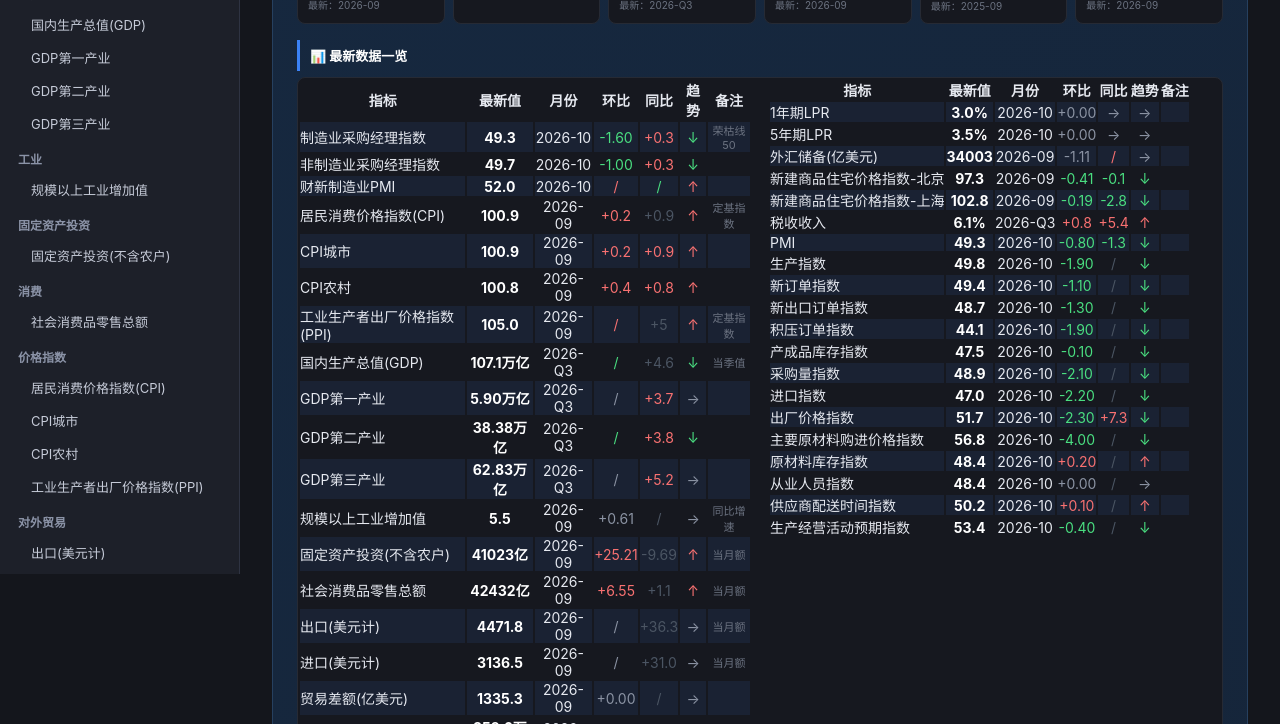
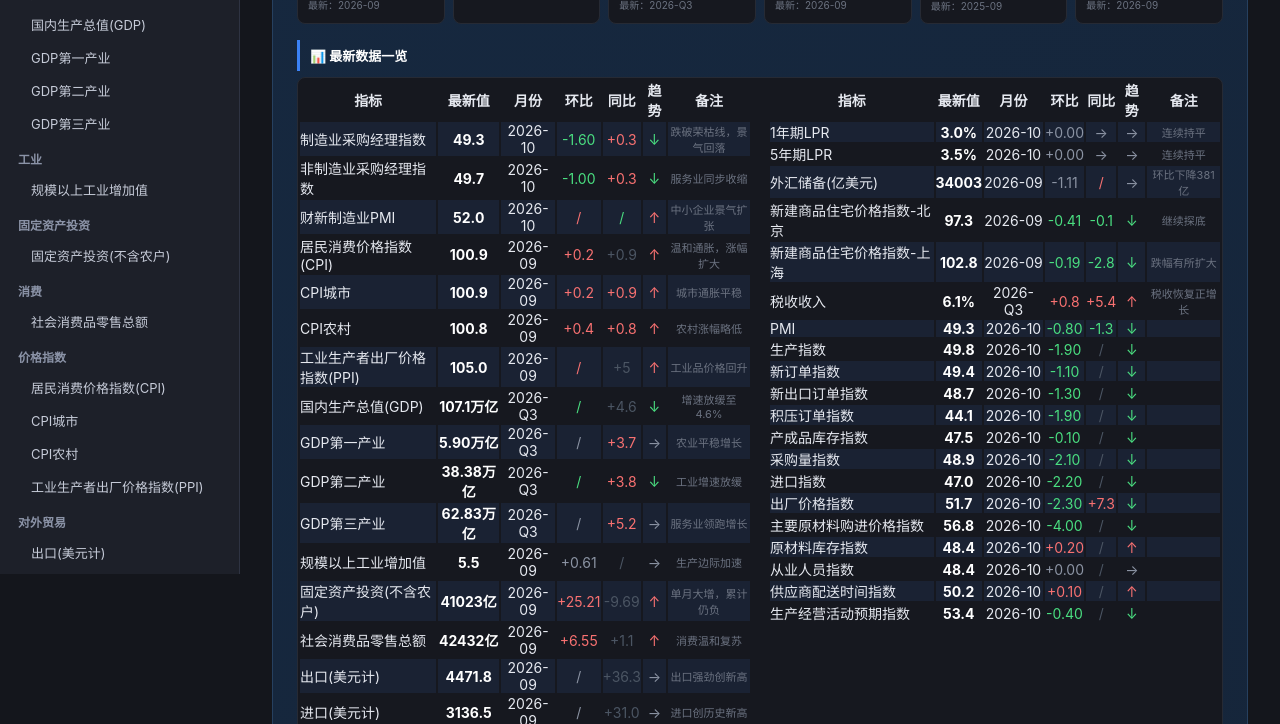
Before and after one commit to zhuqiao2026/macro-dashboard, a plain HTML site: page index.html in a window 1280 px wide. Shown: the part 228-952 px from the top of the page. Drawn offline with nearby package versions, Linux system fonts and the light colour scheme; animation ran at ten frames a second.

Commit message:
v3.28: 备注加一句话解读

```diff
--- a/index.html
+++ b/index.html
@@ -170,35 +170,35 @@
 <div class="ov"><h2 class="sec-h">📊 最新数据一览</h2><div class="ovt" style="display:flex;gap:16px;max-height:none;overflow:visible">
 <div style="flex:1"><table class="ov-table">
 <thead><tr><th>指标</th><th>最新值</th><th>月份</th><th>环比</th><th>同比</th><th>趋势</th><th>备注</th></tr></thead><tbody>
-<tr class="hl"><td>制造业采购经理指数</td><td style="font-weight:700;color:#fff">49.3</td><td>2026-10</td><td class="dn">-1.60</td><td class="up">+0.3</td><td class="dn" style="font-size:14px">↓</td><td style="color:#6b7280;font-size:11px">荣枯线50</td></tr>
-<tr><td>非制造业采购经理指数</td><td style="font-weight:700;color:#fff">49.7</td><td>2026-10</td><td class="dn">-1.00</td><td class="up">+0.3</td><td class="dn" style="font-size:14px">↓</td><td style="color:#6b7280;font-size:11px"></td></tr>
-<tr class="hl"><td>财新制造业PMI</td><td style="font-weight:700;color:#fff">52.0</td><td>2026-10</td><td class="up">/</td><td class="dn">/</td><td class="up" style="font-size:14px">↑</td><td style="color:#6b7280;font-size:11px"></td></tr>
-<tr><td>居民消费价格指数(CPI)</td><td style="font-weight:700;color:#fff">100.9</td><td>2026-09</td><td class="up">+0.2</td><td style="color:#4b5563">+0.9</td><td class="up" style="font-size:14px">↑</td><td style="color:#6b7280;font-size:11px">定基指数</td></tr>
-<tr class="hl"><td>CPI城市</td><td style="font-weight:700;color:#fff">100.9</td><td>2026-09</td><td class="up">+0.2</td><td class="up">+0.9</td><td class="up" style="font-size:14px">↑</td><td style="color:#6b7280;font-size:11px"></td></tr>
-<tr><td>CPI农村</td><td style="font-weight:700;color:#fff">100.8</td><td>2026-09</td><td class="up">+0.4</td><td class="up">+0.8</td><td class="up" style="font-size:14px">↑</td><td style="color:#6b7280;font-size:11px"></td></tr>
-<tr class="hl"><td>工业生产者出厂价格指数(PPI)</td><td style="font-weight:700;color:#fff">105.0</td><td>2026-09</td><td class="up">/</td><td style="color:#4b5563">+5</td><td class="up" style="font-size:14px">↑</td><td style="color:#6b7280;font-size:11px">定基指数</td></tr>
-<tr><td>国内生产总值(GDP)</td><td style="font-weight:700;color:#fff">107.1万亿</td><td>2026-Q3</td><td class="dn">/</td><td style="color:#4b5563">+4.6</td><td class="dn" style="font-size:14px">↓</td><td style="color:#6b7280;font-size:11px">当季值</td></tr>
-<tr class="hl"><td>GDP第一产业</td><td style="font-weight:700;color:#fff">5.90万亿</td><td>2026-Q3</td><td class="fl">/</td><td class="up">+3.7</td><td class="fl" style="font-size:14px">→</td><td style="color:#6b7280;font-size:11px"></td></tr>
-<tr><td>GDP第二产业</td><td style="font-weight:700;color:#fff">38.38万亿</td><td>2026-Q3</td><td class="dn">/</td><td class="up">+3.8</td><td class="dn" style="font-size:14px">↓</td><td style="color:#6b7280;font-size:11px"></td></tr>
-<tr class="hl"><td>GDP第三产业</td><td style="font-weight:700;color:#fff">62.83万亿</td><td>2026-Q3</td><td class="fl">/</td><td class="up">+5.2</td><td class="fl" style="font-size:14px">→</td><td style="color:#6b7280;font-size:11px"></td></tr>
-<tr><td>规模以上工业增加值</td><td style="font-weight:700;color:#fff">5.5</td><td>2026-09</td><td class="fl">+0.61</td><td style="color:#4b5563">/</td><td class="fl" style="font-size:14px">→</td><td style="color:#6b7280;font-size:11px">同比增速</td></tr>
-<tr class="hl"><td>固定资产投资(不含农户)</td><td style="font-weight:700;color:#fff">41023亿</td><td>2026-09</td><td class="up">+25.21</td><td style="color:#4b5563">-9.69</td><td class="up" style="font-size:14px">↑</td><td style="color:#6b7280;font-size:11px">当月额</td></tr>
-<tr><td>社会消费品零售总额</td><td style="font-weight:700;color:#fff">42432亿</td><td>2026-09</td><td class="up">+6.55</td><td style="color:#4b5563">+1.1</td><td class="up" style="font-size:14px">↑</td><td style="color:#6b7280;font-size:11px">当月额</td></tr>
-<tr class="hl"><td>出口(美元计)</td><td style="font-weight:700;color:#fff">4471.8</td><td>2026-09</td><td class="fl">/</td><td style="color:#4b5563">+36.3</td><td class="fl" style="font-size:14px">→</td><td style="color:#6b7280;font-size:11px">当月额</td></tr>
-<tr><td>进口(美元计)</td><td style="font-weight:700;color:#fff">3136.5</td><td>2026-09</td><td class="fl">/</td><td style="color:#4b5563">+31.0</td><td class="fl" style="font-size:14px">→</td><td style="color:#6b7280;font-size:11px">当月额</td></tr>
-<tr class="hl"><td>贸易差额(亿美元)</td><td style="font-weight:700;color:#fff">1335.3</td><td>2026-09</td><td class="fl">+0.00</td><td style="color:#4b5563">/</td><td class="fl" style="font-size:14px">→</td><td style="color:#6b7280;font-size:11px"></td></tr>
-<tr><td>M2货币供应</td><td style="font-weight:700;color:#fff">359.6万亿</td><td>2026-09</td><td class="dn">+0.79</td><td style="color:#4b5563">+7.2</td><td class="dn" style="font-size:14px">↓</td><td style="color:#6b7280;font-size:11px">期末余额</td></tr>
-<tr class="hl"><td>M1货币供应</td><td style="font-weight:700;color:#fff">116.8万亿</td><td>2026-09</td><td class="dn">+0.85</td><td class="up">+3.2</td><td class="dn" style="font-size:14px">↓</td><td style="color:#6b7280;font-size:11px"></td></tr>
-<tr><td>M0流通中现金</td><td style="font-weight:700;color:#fff">15.0万亿</td><td>2026-09</td><td class="dn">+1.25</td><td class="up">+10.6</td><td class="dn" style="font-size:14px">↓</td><td style="color:#6b7280;font-size:11px"></td></tr>
+<tr class="hl"><td>制造业采购经理指数</td><td style="font-weight:700;color:#fff">49.3</td><td>2026-10</td><td class="dn">-1.60</td><td class="up">+0.3</td><td class="dn" style="font-size:14px">↓</td><td style="color:#6b7280;font-size:11px">跌破荣枯线，景气回落</td></tr>
+<tr><td>非制造业采购经理指数</td><td style="font-weight:700;color:#fff">49.7</td><td>2026-10</td><td class="dn">-1.00</td><td class="up">+0.3</td><td class="dn" style="font-size:14px">↓</td><td style="color:#6b7280;font-size:11px">服务业同步收缩</td></tr>
+<tr class="hl"><td>财新制造业PMI</td><td style="font-weight:700;color:#fff">52.0</td><td>2026-10</td><td class="up">/</td><td class="dn">/</td><td class="up" style="font-size:14px">↑</td><td style="color:#6b7280;font-size:11px">中小企业景气扩张</td></tr>
+<tr><td>居民消费价格指数(CPI)</td><td style="font-weight:700;color:#fff">100.9</td><td>2026-09</td><td class="up">+0.2</td><td style="color:#4b5563">+0.9</td><td class="up" style="font-size:14px">↑</td><td style="color:#6b7280;font-size:11px">温和通胀，涨幅扩大</td></tr>
+<tr class="hl"><td>CPI城市</td><td style="font-weight:700;color:#fff">100.9</td><td>2026-09</td><td class="up">+0.2</td><td class="up">+0.9</td><td class="up" style="font-size:14px">↑</td><td style="color:#6b7280;font-size:11px">城市通胀平稳</td></tr>
+<tr><td>CPI农村</td><td style="font-weight:700;color:#fff">100.8</td><td>2026-09</td><td class="up">+0.4</td><td class="up">+0.8</td><td class="up" style="font-size:14px">↑</td><td style="color:#6b7280;font-size:11px">农村涨幅略低</td></tr>
+<tr class="hl"><td>工业生产者出厂价格指数(PPI)</td><td style="font-weight:700;color:#fff">105.0</td><td>2026-09</td><td class="up">/</td><td style="color:#4b5563">+5</td><td class="up" style="font-size:14px">↑</td><td style="color:#6b7280;font-size:11px">工业品价格回升</td></tr>
+<tr><td>国内生产总值(GDP)</td><td style="font-weight:700;color:#fff">107.1万亿</td><td>2026-Q3</td><td class="dn">/</td><td style="color:#4b5563">+4.6</td><td class="dn" style="font-size:14px">↓</td><td style="color:#6b7280;font-size:11px">增速放缓至4.6%</td></tr>
+<tr class="hl"><td>GDP第一产业</td><td style="font-weight:700;color:#fff">5.90万亿</td><td>2026-Q3</td><td class="fl">/</td><td class="up">+3.7</td><td class="fl" style="font-size:14px">→</td><td style="color:#6b7280;font-size:11px">农业平稳增长</td></tr>
+<tr><td>GDP第二产业</td><td style="font-weight:700;color:#fff">38.38万亿</td><td>2026-Q3</td><td class="dn">/</td><td class="up">+3.8</td><td class="dn" style="font-size:14px">↓</td><td style="color:#6b7280;font-size:11px">工业增速放缓</td></tr>
+<tr class="hl"><td>GDP第三产业</td><td style="font-weight:700;color:#fff">62.83万亿</td><td>2026-Q3</td><td class="fl">/</td><td class="up">+5.2</td><td class="fl" style="font-size:14px">→</td><td style="color:#6b7280;font-size:11px">服务业领跑增长</td></tr>
+<tr><td>规模以上工业增加值</td><td style="font-weight:700;color:#fff">5.5</td><td>2026-09</td><td class="fl">+0.61</td><td style="color:#4b5563">/</td><td class="fl" style="font-size:14px">→</td><td style="color:#6b7280;font-size:11px">生产边际加速</td></tr>
+<tr class="hl"><td>固定资产投资(不含农户)</td><td style="font-weight:700;color:#fff">41023亿</td><td>2026-09</td><td class="up">+25.21</td><td style="color:#4b5563">-9.69</td><td class="up" style="font-size:14px">↑</td><td style="color:#6b7280;font-size:11px">单月大增，累计仍负</td></tr>
+<tr><td>社会消费品零售总额</td><td style="font-weight:700;color:#fff">42432亿</td><td>2026-09</td><td class="up">+6.55</td><td style="color:#4b5563">+1.1</td><td class="up" style="font-size:14px">↑</td><td style="color:#6b7280;font-size:11px">消费温和复苏</td></tr>
+<tr class="hl"><td>出口(美元计)</td><td style="font-weight:700;color:#fff">4471.8</td><td>2026-09</td><td class="fl">/</td><td style="color:#4b5563">+36.3</td><td class="fl" style="font-size:14px">→</td><td style="color:#6b7280;font-size:11px">出口强劲创新高</td></tr>
+<tr><td>进口(美元计)</td><td style="font-weight:700;color:#fff">3136.5</td><td>2026-09</td><td class="fl">/</td><td style="color:#4b5563">+31.0</td><td class="fl" style="font-size:14px">→</td><td style="color:#6b7280;font-size:11px">进口创历史新高</td></tr>
+<tr class="hl"><td>贸易差额(亿美元)</td><td style="font-weight:700;color:#fff">1335.3</td><td>2026-09</td><td class="fl">+0.00</td><td style="color:#4b5563">/</td><td class="fl" style="font-size:14px">→</td><td style="color:#6b7280;font-size:11px">顺差大幅扩大</td></tr>
+<tr><td>M2货币供应</td><td style="font-weight:700;color:#fff">359.6万亿</td><td>2026-09</td><td class="dn">+0.79</td><td style="color:#4b5563">+7.2</td><td class="dn" style="font-size:14px">↓</td><td style="color:#6b7280;font-size:11px">流动性保持充裕</td></tr>
+<tr class="hl"><td>M1货币供应</td><td style="font-weight:700;color:#fff">116.8万亿</td><td>2026-09</td><td class="dn">+0.85</td><td class="up">+3.2</td><td class="dn" style="font-size:14px">↓</td><td style="color:#6b7280;font-size:11px">企业活期存款回升</td></tr>
+<tr><td>M0流通中现金</td><td style="font-weight:700;color:#fff">15.0万亿</td><td>2026-09</td><td class="dn">+1.25</td><td class="up">+10.6</td><td class="dn" style="font-size:14px">↓</td><td style="color:#6b7280;font-size:11px">现金投放同比大增</td></tr>
 </tbody></table></div>
 <div style="flex:1"><table class="ov-table">
 <thead><tr><th>指标</th><th>最新值</th><th>月份</th><th>环比</th><th>同比</th><th>趋势</th><th>备注</th></tr></thead><tbody>
-<tr class="hl"><td>1年期LPR</td><td style="font-weight:700;color:#fff">3.0%</td><td>2026-10</td><td class="fl">+0.00</td><td class="fl">→</td><td class="fl" style="font-size:14px">→</td><td style="color:#6b7280;font-size:11px"></td></tr>
-<tr><td>5年期LPR</td><td style="font-weight:700;color:#fff">3.5%</td><td>2026-10</td><td class="fl">+0.00</td><td class="fl">→</td><td class="fl" style="font-size:14px">→</td><td style="color:#6b7280;font-size:11px"></td></tr>
-<tr class="hl"><td>外汇储备(亿美元)</td><td style="font-weight:700;color:#fff">34003</td><td>2026-09</td><td class="fl">-1.11</td><td class="up">/</td><td class="fl" style="font-size:14px">→</td><td style="color:#6b7280;font-size:11px"></td></tr>
-<tr><td>新建商品住宅价格指数-北京</td><td style="font-weight:700;color:#fff">97.3</td><td>2026-09</td><td class="dn">-0.41</td><td class="dn">-0.1</td><td class="dn" style="font-size:14px">↓</td><td style="color:#6b7280;font-size:11px"></td></tr>
-<tr class="hl"><td>新建商品住宅价格指数-上海</td><td style="font-weight:700;color:#fff">102.8</td><td>2026-09</td><td class="dn">-0.19</td><td class="dn">-2.8</td><td class="dn" style="font-size:14px">↓</td><td style="color:#6b7280;font-size:11px"></td></tr>
-<tr><td>税收收入</td><td style="font-weight:700;color:#fff">6.1%</td><td>2026-Q3</td><td class="up">+0.8</td><td class="up">+5.4</td><td class="up" style="font-size:14px">↑</td><td style="color:#6b7280;font-size:11px"></td></tr>
+<tr class="hl"><td>1年期LPR</td><td style="font-weight:700;color:#fff">3.0%</td><td>2026-10</td><td class="fl">+0.00</td><td class="fl">→</td><td class="fl" style="font-size:14px">→</td><td style="color:#6b7280;font-size:11px">连续持平</td></tr>
+<tr><td>5年期LPR</td><td style="font-weight:700;color:#fff">3.5%</td><td>2026-10</td><td class="fl">+0.00</td><td class="fl">→</td><td class="fl" style="font-size:14px">→</td><td style="color:#6b7280;font-size:11px">连续持平</td></tr>
+<tr class="hl"><td>外汇储备(亿美元)</td><td style="font-weight:700;color:#fff">34003</td><td>2026-09</td><td class="fl">-1.11</td><td class="up">/</td><td class="fl" style="font-size:14px">→</td><td style="color:#6b7280;font-size:11px">环比下降381亿</td></tr>
+<tr><td>新建商品住宅价格指数-北京</td><td style="font-weight:700;color:#fff">97.3</td><td>2026-09</td><td class="dn">-0.41</td><td class="dn">-0.1</td><td class="dn" style="font-size:14px">↓</td><td style="color:#6b7280;font-size:11px">继续探底</td></tr>
+<tr class="hl"><td>新建商品住宅价格指数-上海</td><td style="font-weight:700;color:#fff">102.8</td><td>2026-09</td><td class="dn">-0.19</td><td class="dn">-2.8</td><td class="dn" style="font-size:14px">↓</td><td style="color:#6b7280;font-size:11px">跌幅有所扩大</td></tr>
+<tr><td>税收收入</td><td style="font-weight:700;color:#fff">6.1%</td><td>2026-Q3</td><td class="up">+0.8</td><td class="up">+5.4</td><td class="up" style="font-size:14px">↑</td><td style="color:#6b7280;font-size:11px">税收恢复正增长</td></tr>
 <tr class="hl"><td>PMI</td><td style="font-weight:700;color:#fff">49.3</td><td>2026-10</td><td class="dn">-0.80</td><td class="dn">-1.3</td><td class="dn" style="font-size:14px">↓</td><td style="color:#6b7280;font-size:11px"></td></tr>
 <tr><td>生产指数</td><td style="font-weight:700;color:#fff">49.8</td><td>2026-10</td><td class="dn">-1.90</td><td style="color:#4b5563">/</td><td class="dn" style="font-size:14px">↓</td><td style="color:#6b7280;font-size:11px"></td></tr>
 <tr class="hl"><td>新订单指数</td><td style="font-weight:700;color:#fff">49.4</td><td>2026-10</td><td class="dn">-1.10</td><td style="color:#4b5563">/</td><td class="dn" style="font-size:14px">↓</td><td style="color:#6b7280;font-size:11px"></td></tr>
```
